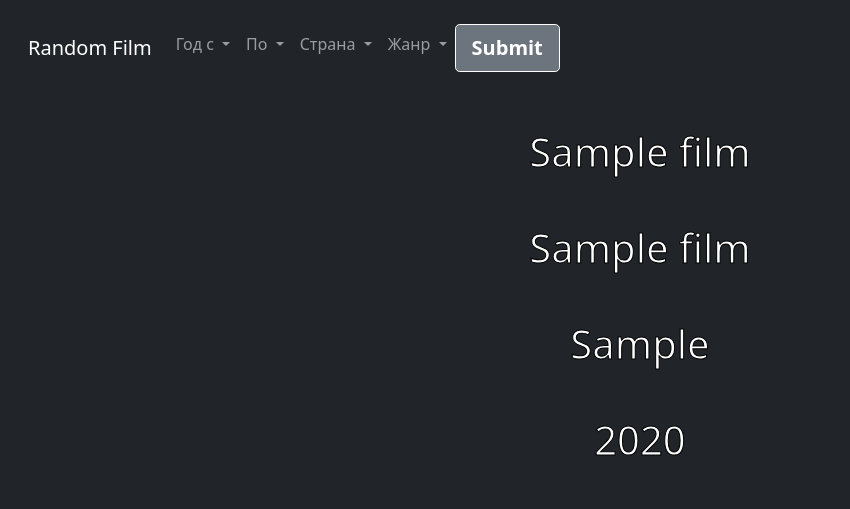
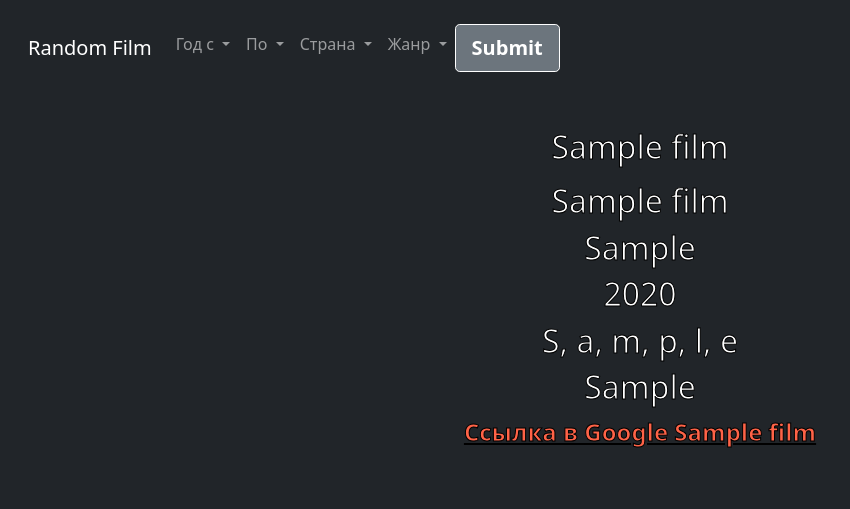
Before and after one commit to Nolan111/learn_web, a Flask app: page / in a window 1280 px wide. Shown: the top 509 px of the page, without its empty margins (0-850 px from the left). Run offline with Flask 2, Linux system fonts and the light colour scheme; tables that the repository leaves empty hold one stand-in row (values such as "Sample post").

Commit message:
обновил вид сайта

```diff
--- a/templates/index.html
+++ b/templates/index.html
@@ -29,13 +29,13 @@
 
 
     <style>
-        h1 {
+        h1 {font-size: 2rem;
             color: black;
             -webkit-text-stroke: 1px black;
             -webkit-text-fill-color: white;
         }
         .link-google {
-            font-size: 2rem;
+            font-size: 1.5rem;
             -webkit-text-stroke: 1px black;
             -webkit-text-fill-color: tomato;
         }
@@ -181,15 +181,15 @@
         background-image: url('https://storage.yandexcloud.net/filmimg/imgfilm/image_{{id}}.jpeg');
         height: 100vh;background-repeat:no-repeat;background-position: center;background-size: cover;
         ">
-        <h1 class="mb-3 text-center shadow-1-strong rounded mb-5 text-white">{{name}}</h1>
+        <h1 class="text-center shadow-1-strong rounded  text-white">{{name}}</h1>
 
 
         <p>
-            <h1 class="mb-3 text-center shadow-1-strong rounded mb-5 text-white">{{original_name}}</h1>
-            <h1 class="mb-3 text-center shadow-1-strong rounded mb-5 text-white">{{country}}</h1>
-            <h1 class="mb-3 text-center shadow-1-strong rounded mb-5 text-white">{{years}}</h1>
-            <h1 class="mb-3 text-center shadow-1-strong rounded mb-5 text-white">{{genres}}</h1>
-            <h1 class="mb-3 text-center shadow-1-strong rounded mb-5 text-white">{{score_kinopoisk}}</h1>
+            <h1 class=" text-center shadow-1-strong rounded  text-white">{{original_name}}</h1>
+            <h1 class="text-center shadow-1-strong rounded  text-white">{{country}}</h1>
+            <h1 class="text-center shadow-1-strong rounded  text-white">{{years}}</h1>
+            <h1 class="text-center shadow-1-strong rounded  text-white">{{genres}}</h1>
+            <h1 class="text-center shadow-1-strong rounded  text-white">{{score_kinopoisk}}</h1>
             <a class="link-google " target="_blank" href="https://www.google.com/search?q=фильм+{{name}}"><strong>Ссылка
                     в
                     Google
```
